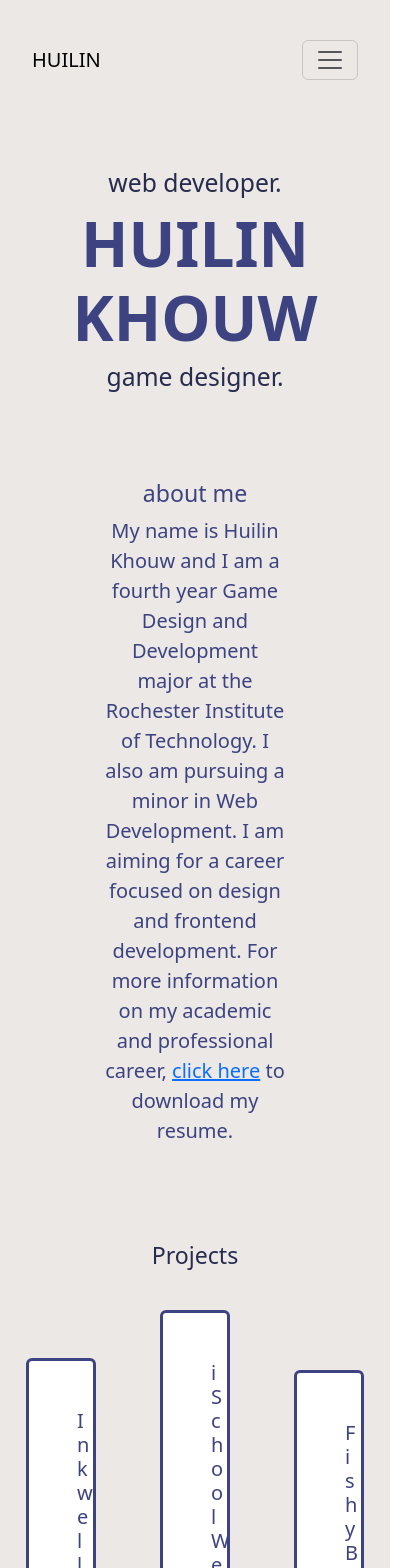
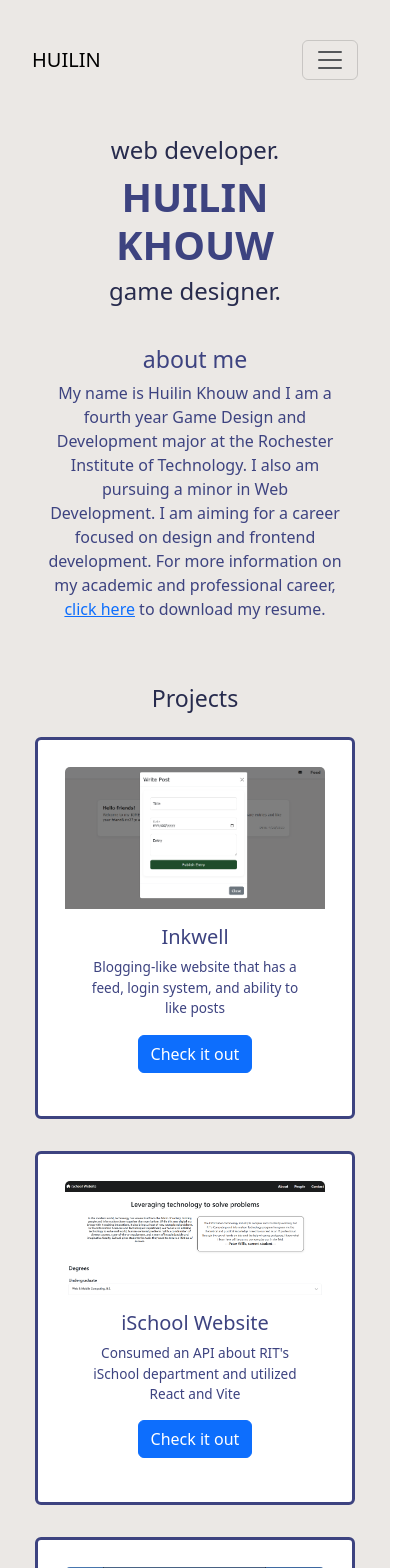
Before and after one commit to huilion/huilion.github.io, a React (Vite) app: page / in a window 390 px wide. Shown: the top 1568 px of the page, 416 px wide, since content can reach past the window. Built offline with nearby package versions, Linux system fonts and the light colour scheme.

Commit message:
Added mobile support

```diff
--- a/src/components/Components.css
+++ b/src/components/Components.css
@@ -6,7 +6,7 @@ body {
 #about-container h1{
     color: #3d4380;
     text-align: center;
-    font-size: 62px;
+    font-size: 4rem;
     font-weight: bolder;
 }
 
@@ -34,7 +34,7 @@ body {
 }
 
 #about-text p {
-  font-size:20px;
+  font-size: 1.5rem;
 }
 
 #projects h3 {
@@ -55,3 +55,39 @@ body {
   font-size: 1em;
   margin: 2rem;
 }
+
+
+@media (max-width: 768px) {
+  #about-container {
+    padding: 3em 1em;
+    min-height: auto;
+  }
+
+  #about-text {
+    width: 100%;
+    margin-top: 2em;
+  }
+
+  #about-text p {
+    font-size: 1rem;
+  }
+
+  #projects-container {
+    flex-direction: column; /* stack cards vertically */
+    align-items: stretch;
+  }
+
+  #project-card {
+    width: 80%;
+    margin: 1rem auto;
+    font-size: 0.85em;
+  }
+
+  #about-container h1 {
+    font-size: 2.5rem;
+  }
+
+  #about-container h2 {
+    font-size: 1.5rem;
+  }
+}
--- a/src/components/Projects.jsx
+++ b/src/components/Projects.jsx
@@ -7,7 +7,7 @@ const Projects = () => {
       <h3>Projects</h3>
       <div id="projects-container">
 
-         <Card id="project-card" style={{ width: '23rem' }}>
+         <Card id="project-card" style={{ width: '20rem' }}>
       <Card.Img variant="top" src="src\assets\inkwell.png" />
       <Card.Body>
         <Card.Title>Inkwell</Card.Title>
@@ -17,7 +17,7 @@ const Projects = () => {
         <Button variant="primary" href="https://project3-khouw-6b0b3a3a19a1.herokuapp.com/" target="_blank">Check it out</Button>
       </Card.Body>
     </Card>
-      <Card id="project-card" style={{ width: '23rem' }}>
+      <Card id="project-card" style={{ width: '20rem' }}>
       <Card.Img variant="top" src="src\assets\ischool.png" />
       <Card.Body>
         <Card.Title>iSchool Website</Card.Title>
@@ -27,7 +27,7 @@ const Projects = () => {
         <Button variant="primary" href="https://people.rit.edu/ejk2827/340/p2/" target="_blank">Check it out</Button>
       </Card.Body>
     </Card>
-          <Card id="project-card" style={{ width: '23rem' }}>
+          <Card id="project-card" style={{ width: '20rem' }}>
       <Card.Img variant="top" src="src\assets\fishybusiness.png" />
       <Card.Body>
         <Card.Title>Fishy Business</Card.Title>
```
